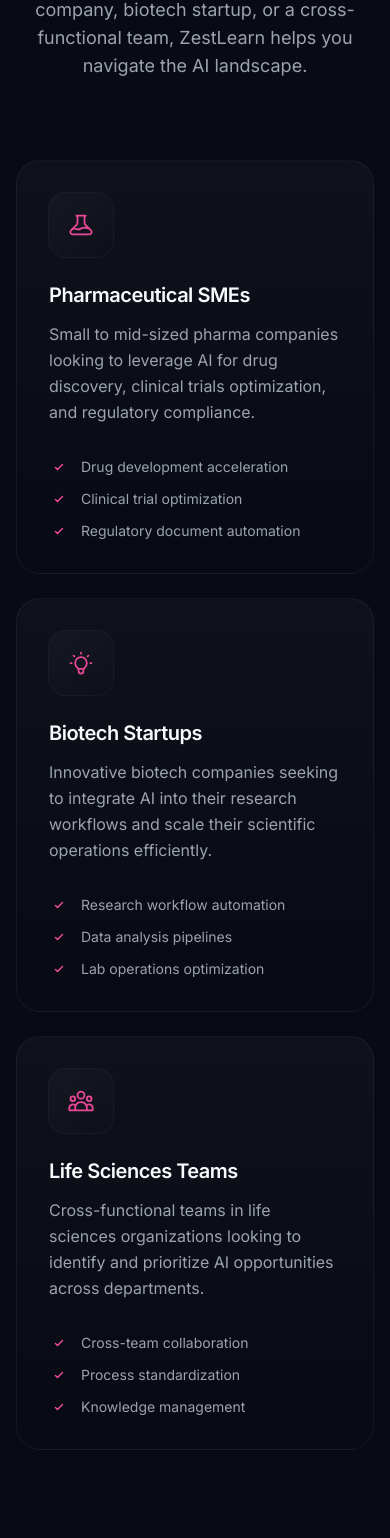
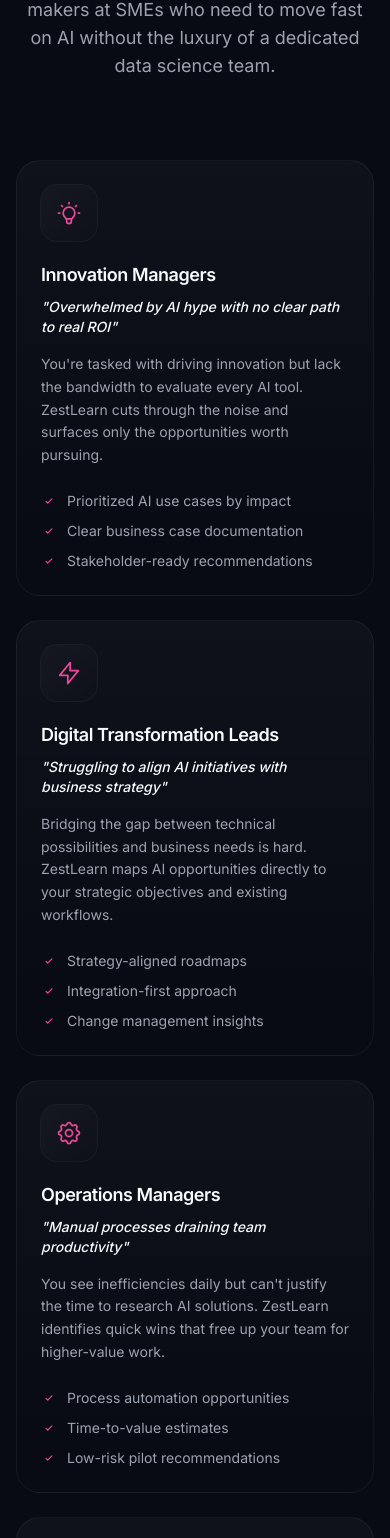
Before and after one commit to PRONGS-CHIRAG/Zestlearn_mvp_cursor, a Next.js app: page / in a window 390 px wide. Shown: the part 2689-4227 px from the top of the page. Built offline with nearby package versions, Linux system fonts and the light colour scheme; no server answers.

Commit message:
feat: enhance Target Audience section with personas and responsive grid
Add 4 personas with pain points, descriptions, and benefits
Make grid responsive for tablets and desktops.

Co-authored-by: Chirag Natesh Vijay <31549342+PRONGS-CHIRAG@users.noreply.github.com>

```diff
--- a/components/landing/TargetAudience.tsx
+++ b/components/landing/TargetAudience.tsx
@@ -1,32 +1,13 @@
 const audiences = [
   {
-    title: "Pharmaceutical SMEs",
+    title: "Innovation Managers",
+    painPoint: "Overwhelmed by AI hype with no clear path to real ROI",
     description:
-      "Small to mid-sized pharma companies looking to leverage AI for drug discovery, clinical trials optimization, and regulatory compliance.",
-    features: [
-      "Drug development acceleration",
-      "Clinical trial optimization",
-      "Regulatory document automation",
-    ],
-    icon: (
-      <svg className="h-7 w-7" fill="none" viewBox="0 0 24 24" stroke="currentColor">
-        <path
-          strokeLinecap="round"
-          strokeLinejoin="round"
-          strokeWidth={1.5}
-          d="M19.428 15.428a2 2 0 00-1.022-.547l-2.387-.477a6 6 0 00-3.86.517l-.318.158a6 6 0 01-3.86.517L6.05 15.21a2 2 0 00-1.806.547M8 4h8l-1 1v5.172a2 2 0 00.586 1.414l5 5c1.26 1.26.367 3.414-1.415 3.414H4.828c-1.782 0-2.674-2.154-1.414-3.414l5-5A2 2 0 009 10.172V5L8 4z"
-        />
-      </svg>
-    ),
-  },
-  {
-    title: "Biotech Startups",
-    description:
-      "Innovative biotech companies seeking to integrate AI into their research workflows and scale their scientific operations efficiently.",
-    features: [
-      "Research workflow automation",
-      "Data analysis pipelines",
-      "Lab operations optimization",
+      "You're tasked with driving innovation but lack the bandwidth to evaluate every AI tool. ZestLearn cuts through the noise and surfaces only the opportunities worth pursuing.",
+    benefits: [
+      "Prioritized AI use cases by impact",
+      "Clear business case documentation",
+      "Stakeholder-ready recommendations",
     ],
     icon: (
       <svg className="h-7 w-7" fill="none" viewBox="0 0 24 24" stroke="currentColor">
@@ -40,13 +21,14 @@ const audiences = [
     ),
   },
   {
-    title: "Life Sciences Teams",
+    title: "Digital Transformation Leads",
+    painPoint: "Struggling to align AI initiatives with business strategy",
     description:
-      "Cross-functional teams in life sciences organizations looking to identify and prioritize AI opportunities across departments.",
-    features: [
-      "Cross-team collaboration",
-      "Process standardization",
-      "Knowledge management",
+      "Bridging the gap between technical possibilities and business needs is hard. ZestLearn maps AI opportunities directly to your strategic objectives and existing workflows.",
+    benefits: [
+      "Strategy-aligned roadmaps",
+      "Integration-first approach",
+      "Change management insights",
     ],
     icon: (
       <svg className="h-7 w-7" fill="none" viewBox="0 0 24 24" stroke="currentColor">
@@ -54,7 +36,55 @@ const audiences = [
           strokeLinecap="round"
           strokeLinejoin="round"
           strokeWidth={1.5}
-          d="M17 20h5v-2a3 3 0 00-5.356-1.857M17 20H7m10 0v-2c0-.656-.126-1.283-.356-1.857M7 20H2v-2a3 3 0 015.356-1.857M7 20v-2c0-.656.126-1.283.356-1.857m0 0a5.002 5.002 0 019.288 0M15 7a3 3 0 11-6 0 3 3 0 016 0zm6 3a2 2 0 11-4 0 2 2 0 014 0zM7 10a2 2 0 11-4 0 2 2 0 014 0z"
+          d="M13 10V3L4 14h7v7l9-11h-7z"
+        />
+      </svg>
+    ),
+  },
+  {
+    title: "Operations Managers",
+    painPoint: "Manual processes draining team productivity",
+    description:
+      "You see inefficiencies daily but can't justify the time to research AI solutions. ZestLearn identifies quick wins that free up your team for higher-value work.",
+    benefits: [
+      "Process automation opportunities",
+      "Time-to-value estimates",
+      "Low-risk pilot recommendations",
+    ],
+    icon: (
+      <svg className="h-7 w-7" fill="none" viewBox="0 0 24 24" stroke="currentColor">
+        <path
+          strokeLinecap="round"
+          strokeLinejoin="round"
+          strokeWidth={1.5}
+          d="M10.325 4.317c.426-1.756 2.924-1.756 3.35 0a1.724 1.724 0 002.573 1.066c1.543-.94 3.31.826 2.37 2.37a1.724 1.724 0 001.065 2.572c1.756.426 1.756 2.924 0 3.35a1.724 1.724 0 00-1.066 2.573c.94 1.543-.826 3.31-2.37 2.37a1.724 1.724 0 00-2.572 1.065c-.426 1.756-2.924 1.756-3.35 0a1.724 1.724 0 00-2.573-1.066c-1.543.94-3.31-.826-2.37-2.37a1.724 1.724 0 00-1.065-2.572c-1.756-.426-1.756-2.924 0-3.35a1.724 1.724 0 001.066-2.573c-.94-1.543.826-3.31 2.37-2.37.996.608 2.296.07 2.572-1.065z"
+        />
+        <path
+          strokeLinecap="round"
+          strokeLinejoin="round"
+          strokeWidth={1.5}
+          d="M15 12a3 3 0 11-6 0 3 3 0 016 0z"
+        />
+      </svg>
+    ),
+  },
+  {
+    title: "R&D / Process Leads",
+    painPoint: "Scientific expertise trapped in siloed, repetitive tasks",
+    description:
+      "Your team's brilliance is wasted on data wrangling and documentation. ZestLearn finds AI solutions that amplify your scientists' impact, not replace them.",
+    benefits: [
+      "Research workflow optimization",
+      "Data pipeline automation",
+      "Compliance-aware solutions",
+    ],
+    icon: (
+      <svg className="h-7 w-7" fill="none" viewBox="0 0 24 24" stroke="currentColor">
+        <path
+          strokeLinecap="round"
+          strokeLinejoin="round"
+          strokeWidth={1.5}
+          d="M19.428 15.428a2 2 0 00-1.022-.547l-2.387-.477a6 6 0 00-3.86.517l-.318.158a6 6 0 01-3.86.517L6.05 15.21a2 2 0 00-1.806.547M8 4h8l-1 1v5.172a2 2 0 00.586 1.414l5 5c1.26 1.26.367 3.414-1.415 3.414H4.828c-1.782 0-2.674-2.154-1.414-3.414l5-5A2 2 0 009 10.172V5L8 4z"
         />
       </svg>
     ),
@@ -74,47 +104,51 @@ export function TargetAudience() {
             Who It's For
           </span>
           <h2 className="mb-5 text-balance text-3xl font-bold tracking-tight text-foreground sm:text-4xl md:text-5xl">
-            Built for Life Sciences Innovators
+            Built for Pharma & Biotech Leaders
           </h2>
           <p className="mx-auto max-w-2xl text-pretty text-lg text-muted-foreground">
-            Whether you're a pharmaceutical company, biotech startup, or a
-            cross-functional team, ZestLearn helps you navigate the AI
-            landscape.
+            ZestLearn is designed for decision-makers at SMEs who need to move
+            fast on AI without the luxury of a dedicated data science team.
           </p>
         </div>
 
         {/* Cards grid */}
-        <div className="grid gap-6 md:grid-cols-3 md:gap-8">
+        <div className="grid gap-6 sm:grid-cols-2 lg:grid-cols-4 lg:gap-8">
           {audiences.map((audience) => (
             <div
               key={audience.title}
-              className="group flex flex-col rounded-3xl border border-white/5 bg-gradient-to-b from-white/[0.03] to-transparent p-8 transition-all duration-500 hover:border-rose/20 hover:bg-white/[0.04]"
+              className="group flex flex-col rounded-3xl border border-white/5 bg-gradient-to-b from-white/[0.03] to-transparent p-6 transition-all duration-500 hover:border-rose/20 hover:bg-white/[0.04] lg:p-8"
             >
               {/* Icon */}
-              <div className="mb-6 flex h-16 w-16 items-center justify-center rounded-2xl bg-gradient-to-br from-rose/20 to-navy/20 text-rose ring-1 ring-white/5 transition-all duration-500 group-hover:ring-rose/20">
+              <div className="mb-5 flex h-14 w-14 items-center justify-center rounded-2xl bg-gradient-to-br from-rose/20 to-navy/20 text-rose ring-1 ring-white/5 transition-all duration-500 group-hover:ring-rose/20">
                 {audience.icon}
               </div>
 
               {/* Title */}
-              <h3 className="mb-3 text-xl font-semibold tracking-tight text-foreground">
+              <h3 className="mb-2 text-lg font-semibold tracking-tight text-foreground">
                 {audience.title}
               </h3>
 
+              {/* Pain point */}
+              <p className="mb-4 text-sm font-medium italic text-rose/80">
+                "{audience.painPoint}"
+              </p>
+
               {/* Description */}
-              <p className="mb-8 flex-1 leading-relaxed text-muted-foreground">
+              <p className="mb-6 flex-1 text-sm leading-relaxed text-muted-foreground">
                 {audience.description}
               </p>
 
-              {/* Features */}
-              <ul className="space-y-3">
-                {audience.features.map((feature) => (
+              {/* Benefits */}
+              <ul className="space-y-2.5">
+                {audience.benefits.map((benefit) => (
                   <li
-                    key={feature}
-                    className="flex items-center gap-3 text-sm text-muted-foreground"
+                    key={benefit}
+                    className="flex items-center gap-2.5 text-sm text-muted-foreground"
                   >
-                    <div className="flex h-5 w-5 shrink-0 items-center justify-center rounded-full bg-rose/10">
+                    <div className="flex h-4 w-4 shrink-0 items-center justify-center rounded-full bg-rose/10">
                       <svg
-                        className="h-3 w-3 text-rose"
+                        className="h-2.5 w-2.5 text-rose"
                         fill="none"
                         viewBox="0 0 24 24"
                         stroke="currentColor"
@@ -123,7 +157,7 @@ export function TargetAudience() {
                         <path strokeLinecap="round" strokeLinejoin="round" d="M5 13l4 4L19 7" />
                       </svg>
                     </div>
-                    {feature}
+                    {benefit}
                   </li>
                 ))}
               </ul>
```
